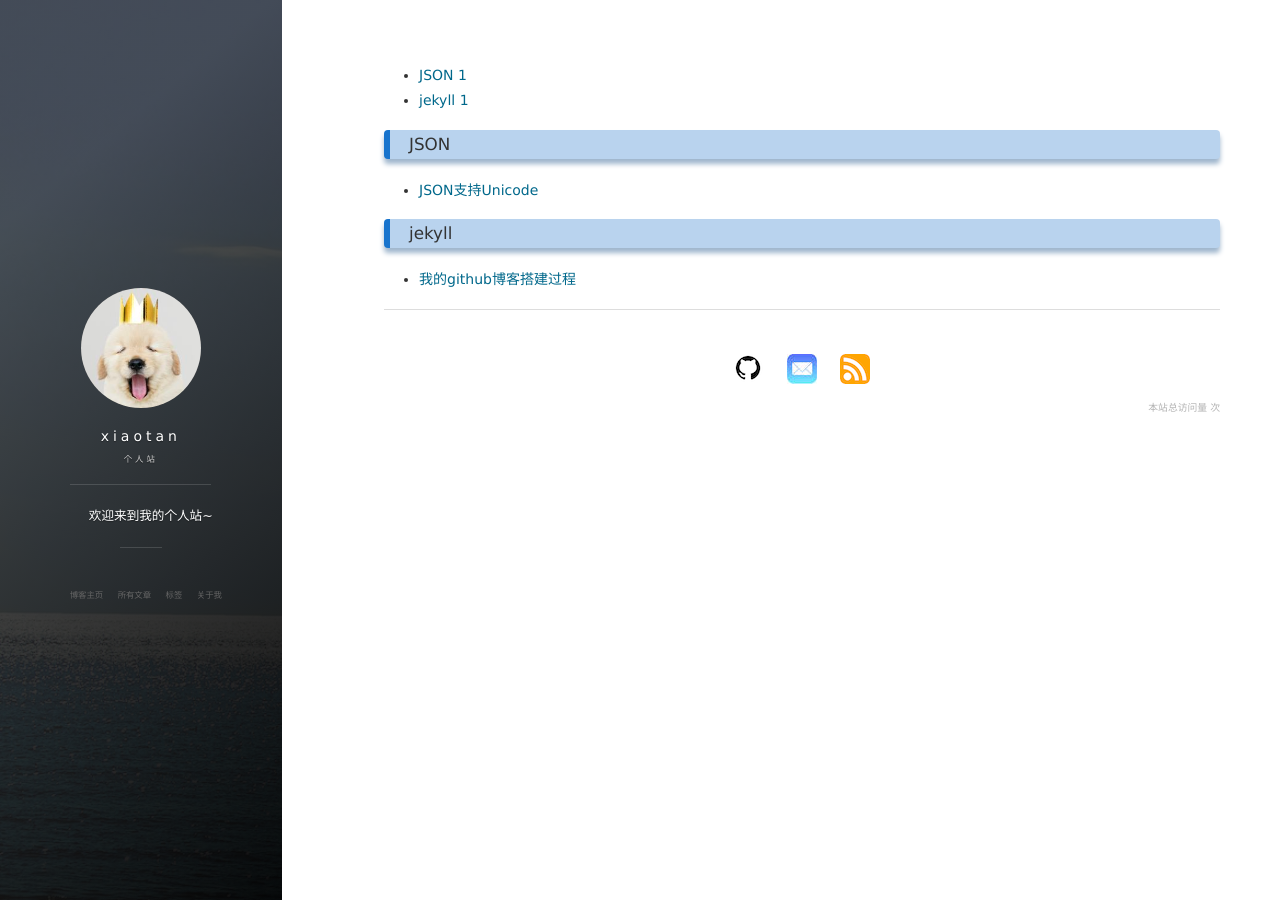
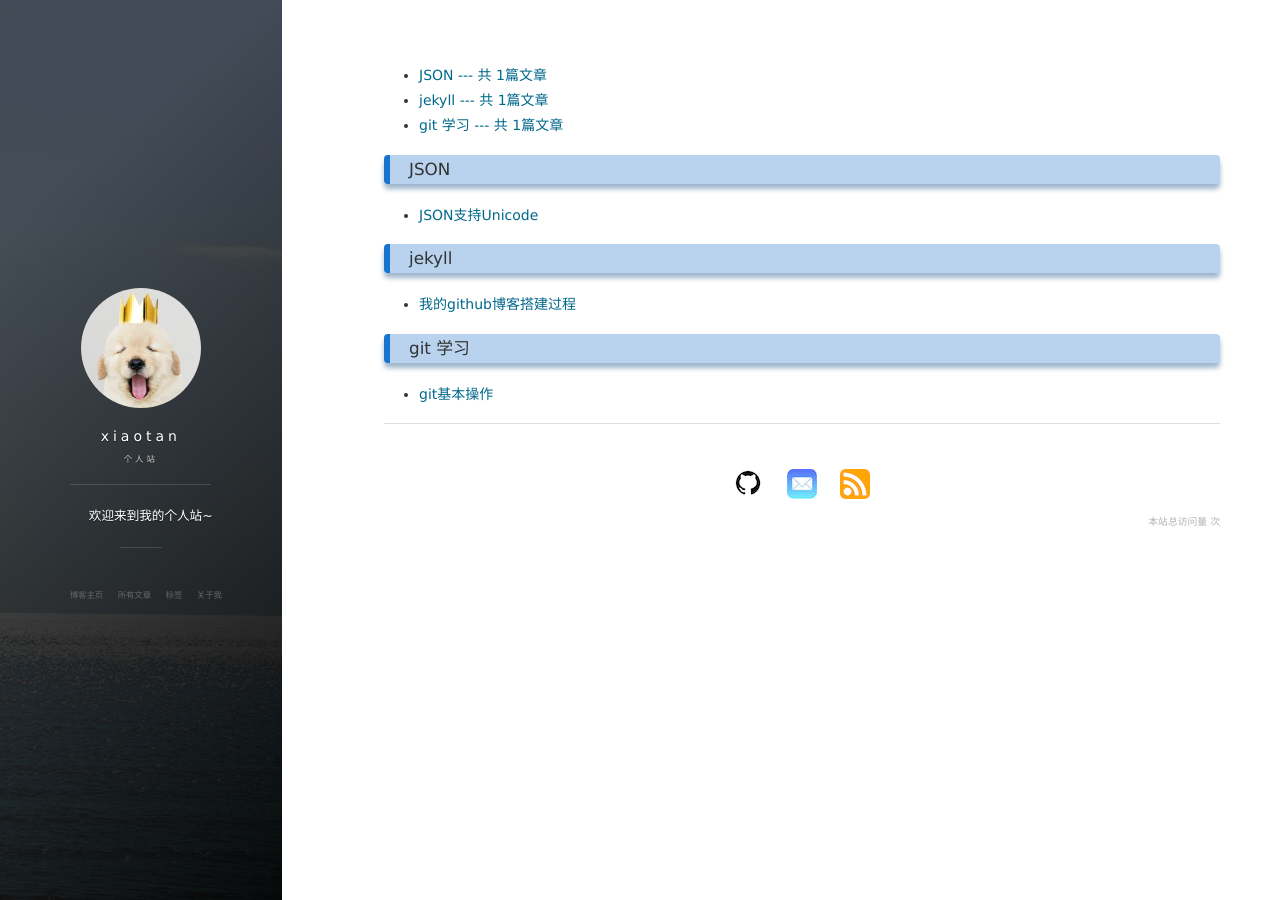
Before and after one commit to tmingjun/tmingjun.github.io, a Jekyll site: the page built from tags.html, in a window 1280 px wide. Built offline with Jekyll 4.4.1, drawn with Linux system fonts in a browser that asks for light colours; nearby versions of some CDN libraries; comment, search, counter and statistics services are not loaded; part of the change alters nothing that is shown.

Commit message:
添加博客 4月19

````diff
--- a/_config.yml
+++ b/_config.yml
@@ -68,6 +68,6 @@ nav:
 
 
 # Pagination
-gems: [jekyll-paginate,jekyll-sitemap]
+plugins: [jekyll-paginate,jekyll-sitemap]
 paginate: 20
 paginate_path: "page/:num/"
--- a/_includes/JB/tags_list
+++ b/_includes/JB/tags_list
@@ -26,7 +26,7 @@ Usage:
     {% endfor %}
   {% else %}
     {% for tag in tags_list %}
-    	<li><a href="{{ BASE_PATH }}{{ site.JB.tags_path }}#{{ tag[0] }}-ref">{{ tag[0] }} <span>{{ tag[1].size }}</span></a></li>
+    	<li><a href="{{ BASE_PATH }}{{ site.JB.tags_path }}#{{ tag[0] }}-ref">{{ tag[0] }} {{ '--- 共 ' }}<span>{{ tag[1].size }}{{ '篇文章' }}</span></a></li>
     {% endfor %}
   {% endif %}
 {% endif %}
--- /dev/null
+++ b/_posts/2019-04-19-git_basic.md
@@ -0,0 +1,133 @@
+---
+title: "git基本操作"
+athor: xiaotan
+data: 2019-04-21
+layout: post
+description: "学习 git 已经有一段时间了，对 git 的基本指令也算是有一定的了解了，这里把比较常用的一些git指令列出来，方便查阅"
+tag: git 学习
+---
+
+>学习 git 已经有一段时间了，对 git 的基本指令也算是有一定的了解了，这里把比较常用的一些git指令列出来，方便查阅.
+
+## Git
+Git 是一个开源的分布式版本控制系统，Git 是 Linus Torvalds 为了帮助管理 Linux 内核开发而开发的一个开放源码的版本控制软件。
+
+Git 与常用的版本控制工具 CVS, Subversion 等不同，它采用了分布式版本库的方式，不必服务器端软件支持, 通过 git 我们可以敏捷高效的对我们的项目进行管理。
+
+Git 和 svn 的主要区别如下：
+
+>**Git 是分布式的，SVN 不是：**这是 Git 和其它非分布式的版本控制系统，例如 SVN，CVS 等，最核心的区别。
+
+>**Git 把内容按元数据方式存储，而 SVN 是按文件：**所有的资源控制系统都是把文件的元信息隐藏在一个类似 .svn、.cvs 等的文件夹里。
+
+>**Git 分支和 SVN 的分支不同：**分支在 SVN 中一点都不特别，其实它就是版本库中的另外一个目录。
+
+>**Git 没有一个全局的版本号，而 SVN 有：**目前为止这是跟 SVN 相比 Git 缺少的最大的一个特征。
+
+>**Git 的内容完整性要优于 SVN：**Git 的内容存储使用的是 SHA-1 哈希算法。这能确保代码内容的完整性，确保在遇到磁盘故障和网络问题时降低对版本库的破坏。
+
+## Git 的工作流
+在学习 Git 的指令之前，有必要先了解一下　Ｇit 的工作流，这样可以让我们更好的记住其指令，比单纯的死记硬背效果好很多，而且还可以让我们知道在什么情况下使用什么指令。
+
+要理解这个工作流程图先理解下面几个概念：
+
+>工作区(workspace)：就是存在你自己电脑上的目录。
+
+>暂存区(index)：英文叫stage, 或index。一般存放在 ".git目录下" 下的index文件（.git/index）中，所以我们把暂存区有时也叫作索引（index）。
+
+>版本库(repository)：工作区有一个隐藏目录.git，这个不算工作区，而是Git的版本库,版本库包含了暂存区和分支目录树。
+
+>他们三个的关系可以由一个来描述：
+
+![](/images/posts/markdown/Git-work1.png)
+
+在网上看到过一个特别形象生动的 Git 工作流称和操作流程图，如下:
+
+这个图体现了远程仓库(连接了一个远程的git服务器，用于托管代码，常用的托管代码的平台由Github--全球最大没有之一，国内效仿有了码云)于上面三者的关系，和四者相互交流需要用到的一些指令。
+
+![](/images/posts/markdown/Git-work.png)
+
+## Git 命令
+
+了解了 Git 的工作流之后，我们可以将 Git 命令分为几个种类，以便于我们对其进行记忆：
+
+>工作区与暂存区的交互。
+
+>暂存区与本地仓库（分支）上的交互。
+
+>本地仓库与远程仓库的交互。
+
+>git管理配置的命令。
+
+## 配置命令
+
+>在第一次使用 Git 时候需要使用的命令
+
+- 配置用户名：```git config --global user.name "your name"```;
+
+- 配置用户邮箱：```git config --global user.email "youremail@github.com"```;
+
+>查询配置
+
+- 列出当前配置：```git config --list```;
+
+- 列出repository配置：```git config --local --list```;
+
+- 列出全局配置：```git config --global --list```;
+
+- 列出系统配置：```git config --system --list```;
+
+>其他配置
+
+- 配置解决冲突时使用哪种差异分析工具，比如要使用```vimdiff：git config --global merge.tool vimdiff```;
+
+- 配置git命令输出为彩色的：```git config --global color.ui auto```;
+
+- 配置git使用的文本编辑器：```git config --global core.editor vi```;
+
+## 工作区相关命令
+
+>新建仓库
+
+- 将工作区中的项目文件使用git进行管理，即创建一个新的本地仓库：```git init```；
+
+- 从远程git仓库复制项目：```git clone <url>```，如：```git clone git://github.com/wasd/example.git```;克隆项目时如果想定义新的项目名，可以在clone命令后指定新的项目名：```git clone git://github.com/wasd/example.git mygit```；
+
+>提交
+
+- 提交工作区所有文件到暂存区：```git add```.
+
+- 提交工作区中指定文件到暂存区：```git add <file1> <file2> ...```;
+
+- 提交工作区中某个文件夹中所有文件到暂存区：```git add [dir]```;
+
+>撤销
+
+- 删除工作区文件，并且也从暂存区删除对应文件的记录：```git rm <file1> <file2>```;
+
+- 从暂存区中删除文件，但是工作区依然还有该文件:```git rm --cached <file>```;
+
+- 取消暂存区已经暂存的文件：```git reset HEAD <file> ...```;
+
+- 撤销上一次对文件的操作：```git checkout --<file>```。要确定上一次对文件的修改不再需要，如果想保留上一次的修改以备以后继续工作，可以使用stashing和分支来处理；
+
+- 隐藏当前变更，以便能够切换分支：```git stash```；
+
+- 查看当前所有的储藏：```git stash list```；
+
+- 应用最新的储藏：```git stash apply```，如果想应用更早的储藏：```git stash apply stash@{2}```；重新应用被暂存的变更，需要加上```--index```参数：```git stash apply --index```;
+
+- 使用apply命令只是应用储藏，而内容仍然还在栈上，需要移除指定的储藏：```git stash drop stash{0}```；如果使用pop命令不仅可以重新应用储藏，还可以立刻从堆栈中清除：```git stash pop```;
+
+- 在某些情况下，你可能想应用储藏的修改，在进行了一些其他的修改后，又要取消之前所应用储藏的修改。Git没有提供类似于 ```stash unapply``` 的命令，但是可以通过取消该储藏的补丁达到同样的效果：```git stash show -p stash@{0} | git apply -R```；同样的，如果你沒有指定具体的某个储藏，Git 会选择最近的储藏：```git stash show -p | git apply -R```；
+
+>更新文件
+
+
+- 重命名文件，并将已改名文件提交到暂存区：```git mv [file-original] [file-renamed]```;
+
+>查新信息
+
+- 查询当前工作区所有文件的状态：```git status```;
+
+- 比较工作区中当前文件和暂存区之间的差异，也就是修改之后还没有暂存的内容：```git diff```；指定文件在工作区和暂存区上差异比较：```git diff <file-name>```;
````
Also changed, not shown: _posts/2019-04-18-myblog-jekyll.md (renamed from _posts/2019-04-20-myblog-jekyll.md), images/posts/markdown/Git-work.png (added), images/posts/markdown/Git-work1.png (added).
